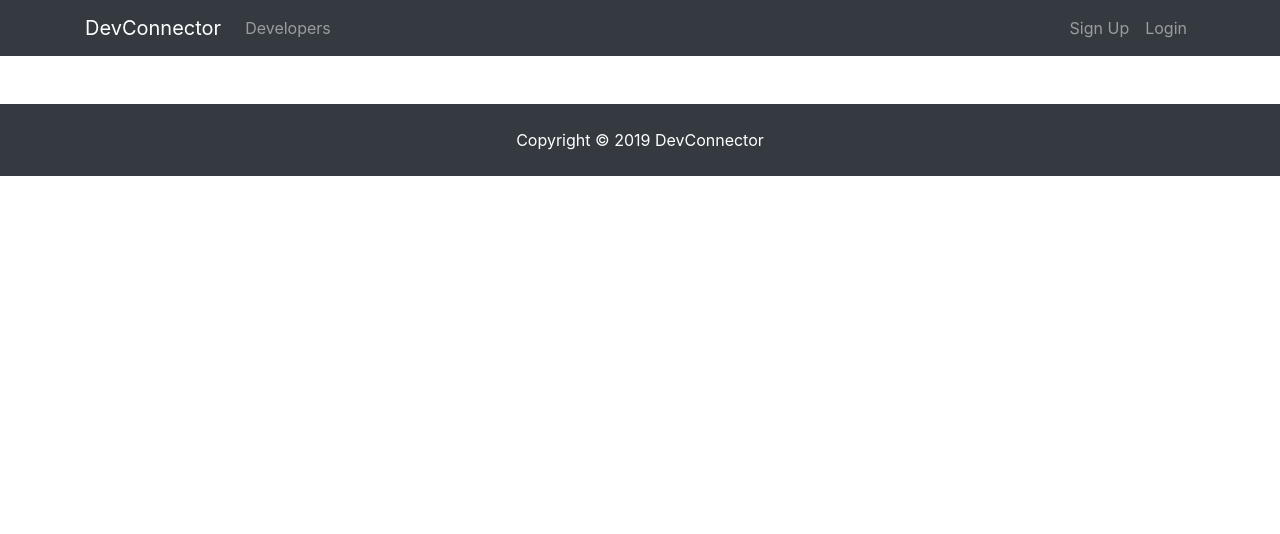
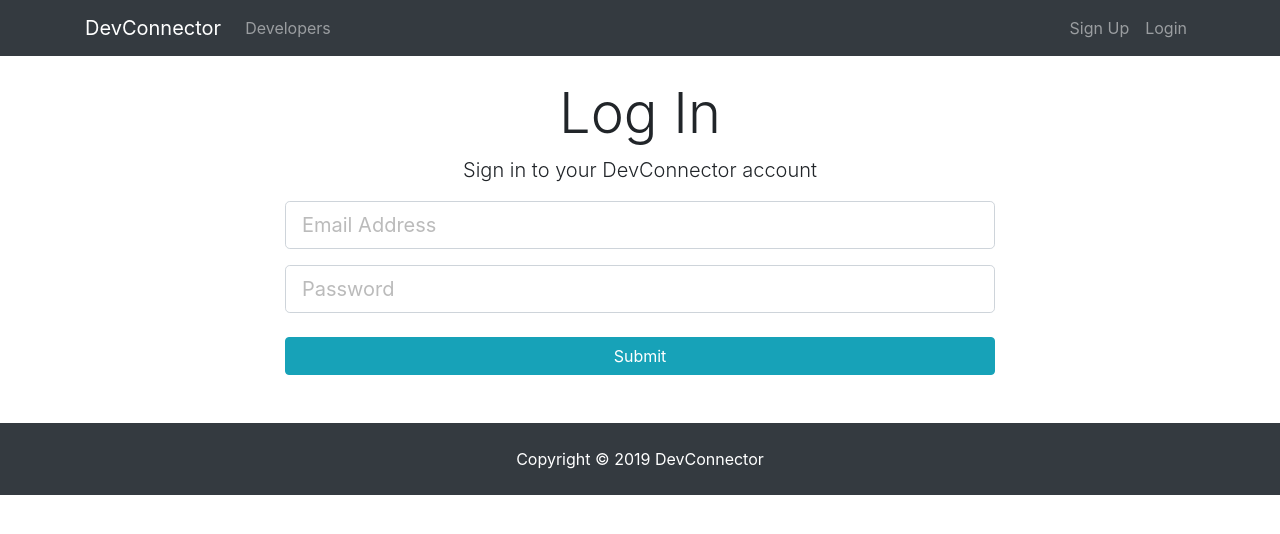
Before and after one commit to SahanBuddhika/Developer-Connector-System-, a React (Create React App) app in the folder client/: page /login in a window 1280 px wide. Shown: the top 534 px of the page. Built offline with nearby package versions, Linux system fonts and the light colour scheme.

Commit message:
add login page details

```diff
--- a/client/src/components/auth/Login.js
+++ b/client/src/components/auth/Login.js
@@ -1,11 +1,55 @@
 import React, { Component } from 'react'
 
 class Login extends Component {
+
+  constructor(){
+    super();
+    this.state = {
+      email: '',
+      password: '',
+      errors: {}
+    };
+
+    this.onChange = this.onChange.bind(this);
+    this.onSubmit = this.onSubmit.bind(this);
+  }
+
+  onChange(e){
+    this.setState({[e.target.name]:e.target.value});
+  }
+
+  onSubmit(e){
+    e.preventDefault();
+
+    const user = {
+      email: this.state.email,
+      password: this.state.password,
+    };
+
+    console.log(user);
+  }
+
   render() {
     return (
-      <div>
-
+      <div className="login">
+      <div className="container">
+        <div className="row">
+          <div className="col-md-8 m-auto">
+            <h1 className="display-4 text-center">Log In</h1>
+            <p className="lead text-center">Sign in to your DevConnector account</p>
+            <form onSubmit={this.onSubmit}>
+              <div className="form-group">
+                <input type="email" className="form-control form-control-lg" placeholder="Email Address" name="email" value = {this.state.email}  onChange={this.onChange} />
+              </div>
+              <div className="form-group">
+                <input type="password" className="form-control form-control-lg" placeholder="Password" name="password" value = {this.state.password} onChange={this.onChange}/>
+              </div>
+              <input type="submit" className="btn btn-info btn-block mt-4" />
+            </form>
+          </div>
+        </div>
       </div>
+    </div>
     )
   }
 }
--- a/client/src/components/auth/Register.js
+++ b/client/src/components/auth/Register.js
@@ -46,7 +46,7 @@
                 </div>
                 <div className="form-group">
                   <input type="email" className="form-control form-control-lg" placeholder="Email Address" name="email" value = {this.state.email}  onChange={this.onChange} />
-                  <small classNameName="form-text text-muted">This site uses Gravatar so if you want a profile image, use a Gravatar email</small>
+                  <small className="form-text text-muted">This site uses Gravatar so if you want a profile image, use a Gravatar email</small>
                 </div>
                 <div className="form-group">
                   <input type="password" className="form-control form-control-lg" placeholder="Password" name="password" value = {this.state.password} onChange={this.onChange}/>
```
